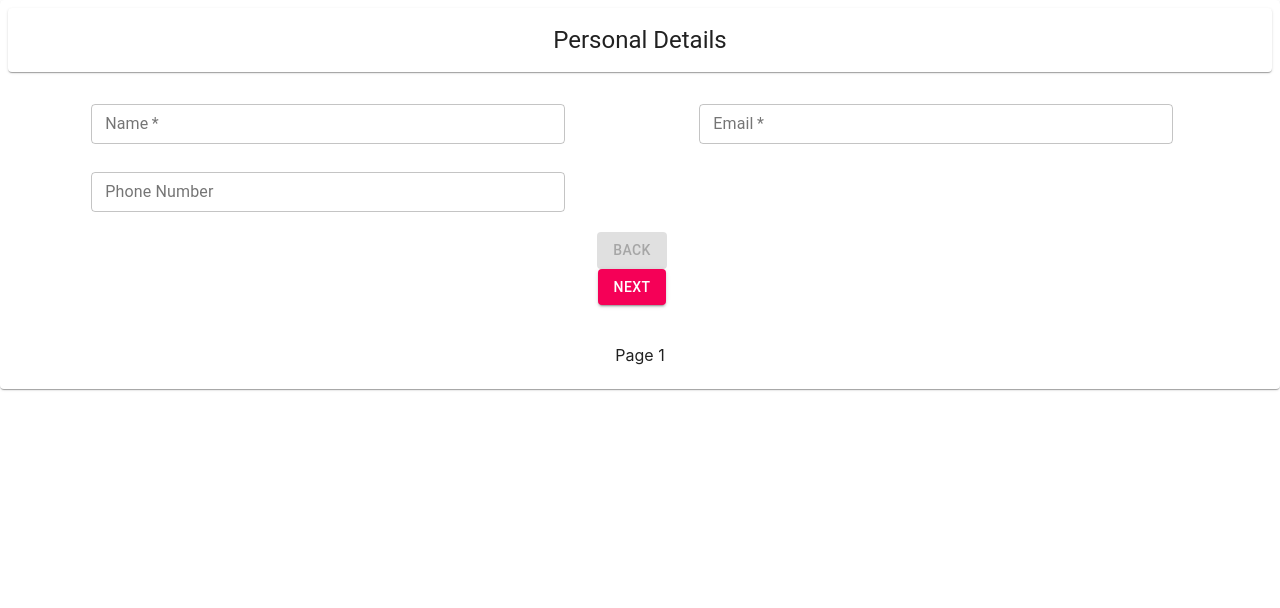
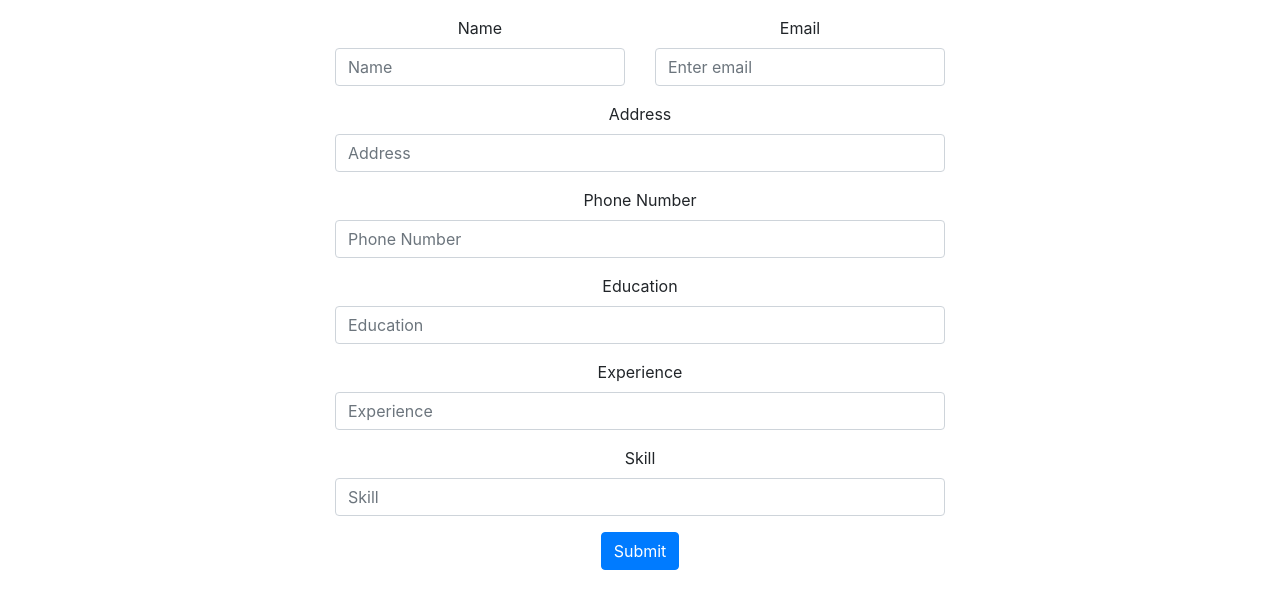
Before and after one commit to aboobakkar/resume-builder-react, a React (Create React App) app: page / in a window 1280 px wide. Shown: the top 608 px of the page. Built offline with nearby package versions, Linux system fonts and the light colour scheme.

Commit message:
updated profile

```diff
--- a/src/App.js
+++ b/src/App.js
@@ -1,12 +1,11 @@
 import './App.css';
+import 'bootstrap/dist/css/bootstrap.min.css';
 import Resume from './components/resume'
 
 function App() {
   return (
     <div className="App">
-
         <Resume/>
-
     </div>
   );
 }
--- a/src/components/profile.js
+++ b/src/components/profile.js
@@ -1,111 +1,57 @@
 import React, {Component} from 'react';
-import {TextField, Button, Container} from '@material-ui/core';
-import {Card, CardHeader, CardContent} from '@material-ui/core';
-import {Row, Col} from 'react-bootstrap';
-import {Paper, withStyles, Grid} from '@material-ui/core';
-
-const styles = theme => ({
-  margin: {
-    margin: theme.spacing.unit * 1,
-  },
-  padding: {
-    padding: theme.spacing.unit,
-  },
-});
+import { Button, Form, Row, Col } from 'react-bootstrap';
 
 class Profile extends Component {
-  continue = e => {
-    e.preventDefault ();
-    this.props.nextStep ();
-  };
+
 
   render () {
-    const {values} = this.props;
-    const {classes} = this.props;
     return (
-      <Paper className={classes.padding}>
-        <Card>
-          <CardHeader title="Personal Details" />
-        </Card>
-        <CardContent>
-          <div className={classes.margin}>
-            <Grid container spacing={2} alignItems="center" lg={12}>
-              <Grid item md={6} sm={12} xs={12} lg={6}>
-                <TextField
-                  margin="dense"
-                  variant="outlined"
-                  name="name"
-                  label="Name"
-                  style={{width: '80%'}}
-                  required
-                  value={values.name}
-                  onChange={this.props.handleChange}
-                />
-              </Grid>
-              <Grid item md={6} sm={12} xs={12} lg={6}>
-                <TextField
-                  margin="dense"
-                  label="Email"
-                  variant="outlined"
-                  name="email"
-                  required
-                  style={{alignItems: 'left', width: '80%'}}
-                  value={values.email}
-                  onChange={this.props.handleChange}
-                />
-              </Grid>
+      <Form>
+        <Row className="g-2">
+        <Col md>
+          <Form.Group className="mb-3" controlId="formBasicName">
+            <Form.Label>Name</Form.Label>
+            <Form.Control type="text" placeholder="Name" />
+          </Form.Group>
+        </Col>
+        <Col md>
+          <Form.Group className="mb-3" controlId="formBasicEmail">
+            <Form.Label>Email</Form.Label>
+            <Form.Control type="email" placeholder="Enter email" />
+          </Form.Group>
+          </Col>
+        </Row>
+          <Form.Group className="mb-3" controlId="formBasicAddress">
+            <Form.Label>Address</Form.Label>
+            <Form.Control type="text" placeholder="Address" />
+          </Form.Group>
 
-              <Grid item lg={6} xs={12} sm={12} md={6}>
-                <TextField
-                  margin="dense"
-                  label="Phone Number"
-                  variant="outlined"
-                  name="phone"
-                  style={{alignItems: 'left', width: '80%'}}
-                  value={values.phone}
-                  onChange={this.props.handleChange}
-                />
-              </Grid>
-            <Container className={classes.margin}>
-              <Row>
-                <Col lg={3} xs={0} />
-                <Col lg={3} xs={5}>
-                  <Button
-                    variant="contained"
-                    color="secondary"
-                    onClick={this.nextStep}
-                    disabled
-                  >
-                    Back
-                  </Button>
-                </Col>
-                <Col lg={3} xs={5}>
-                  <Button
-                    variant="contained"
-                    color="secondary"
-                    onClick={this.continue}
-                  >
-                    Next
-                  </Button>
-                </Col>
-                <Col lg={3} xs={1} />
-              </Row>
-            </Container>
-            </Grid>
-            {/* <Button
-              variant="contained"
-              color="secondary"
-              onClick={this.createAndDownloadPDF}
-              endIcon={<GetAppIcon />}
-            >
-              Generate PDF
-            </Button> */}
-          </div>
-        </CardContent>
-        <p className="text-center text-muted">Page 1 </p>
-      </Paper>
+          <Form.Group className="mb-3" controlId="formBasicPhone">
+            <Form.Label>Phone Number</Form.Label>
+            <Form.Control type="text" placeholder="Phone Number" />
+          </Form.Group>
+
+          <Form.Group className="mb-3" controlId="formBasicEducation">
+            <Form.Label>Education</Form.Label>
+            <Form.Control type="text" placeholder="Education" />
+          </Form.Group>
+
+          <Form.Group className="mb-3" controlId="formBasicExperience">
+            <Form.Label>Experience</Form.Label>
+            <Form.Control type="text" placeholder="Experience" />
+          </Form.Group>
+
+          <Form.Group className="mb-3" controlId="formBasicSkill">
+            <Form.Label>Skill</Form.Label>
+            <Form.Control type="text" placeholder="Skill" />
+          </Form.Group>
+
+          <Button variant="primary" type="submit">
+            Submit
+          </Button>
+      </Form>
     );
   }
 }
 
-export default withStyles (styles) (Profile);
+export default Profile;
--- a/src/components/resume.js
+++ b/src/components/resume.js
@@ -187,7 +187,7 @@ export class Resume extends Component {
       case 1:
         return (
           <div className="App mt-3">
-            <div className="container col-lg-10 mx-auto text-center">
+            <div className="container col-lg-6 mx-auto text-center">
               <Profile
                 nextStep={this.nextStep}
                 handleChange={this.handleChange}
```
Also changed, not shown: package.json (+5 -2 lines), 1 other file (tests, documents, lock files or other folders).
